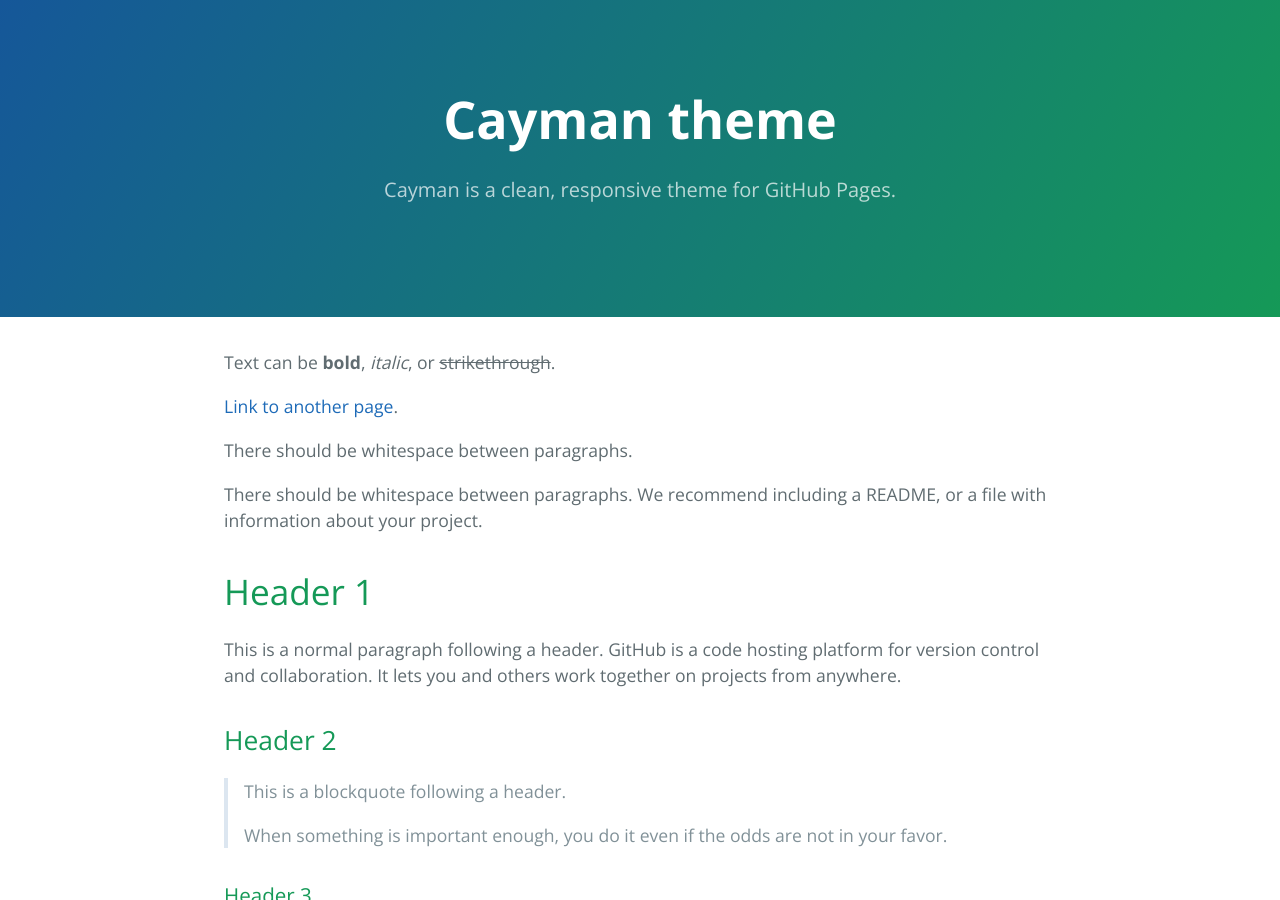
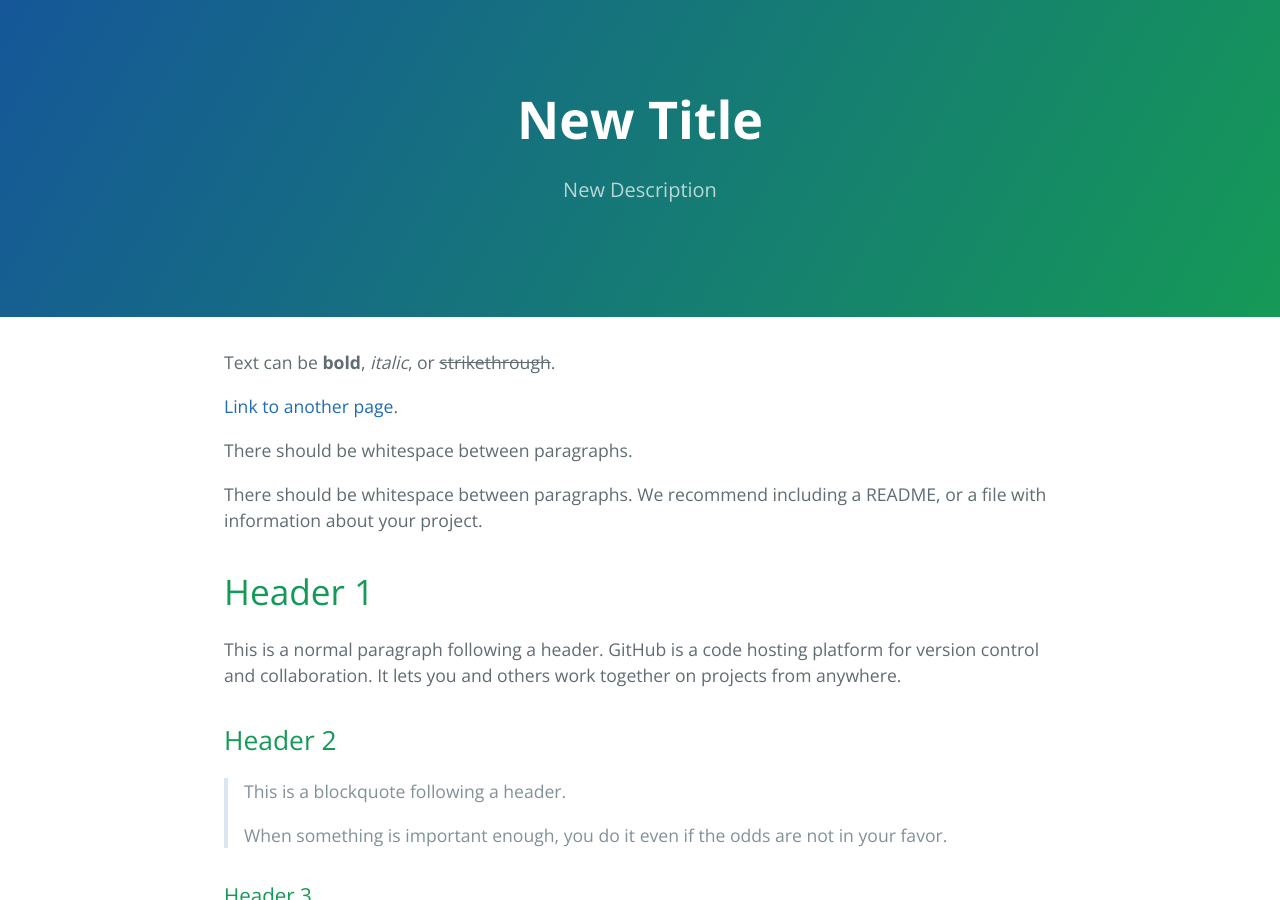
Before and after one commit to liuaki03/liuaki03.github.io, a Jekyll site: the page built from index.md, in a window 1280 px wide and 900 px high. Built offline with Jekyll 4.4.1, drawn with Linux system fonts in a browser that asks for light colours; our own code applies the rules of GitHub Pages for plain Markdown files.

Commit message:
Update index.md

```diff
--- a/index.md
+++ b/index.md
@@ -1,5 +1,6 @@
 ---
-layout: default
+title: New Title
+description: New Description
 ---
 
 Text can be **bold**, _italic_, or ~~strikethrough~~.
```
